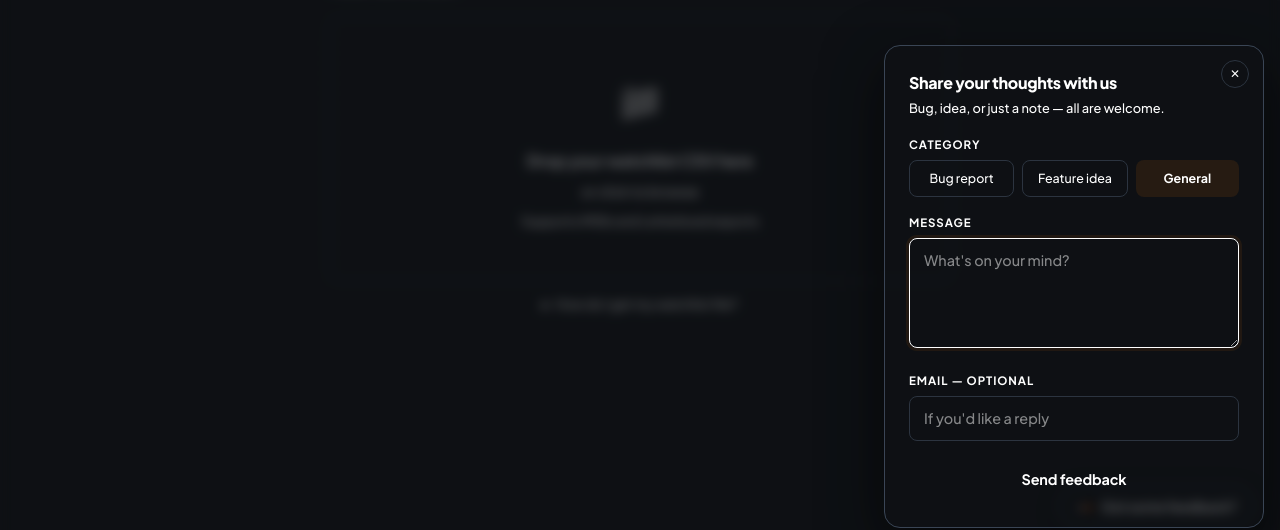
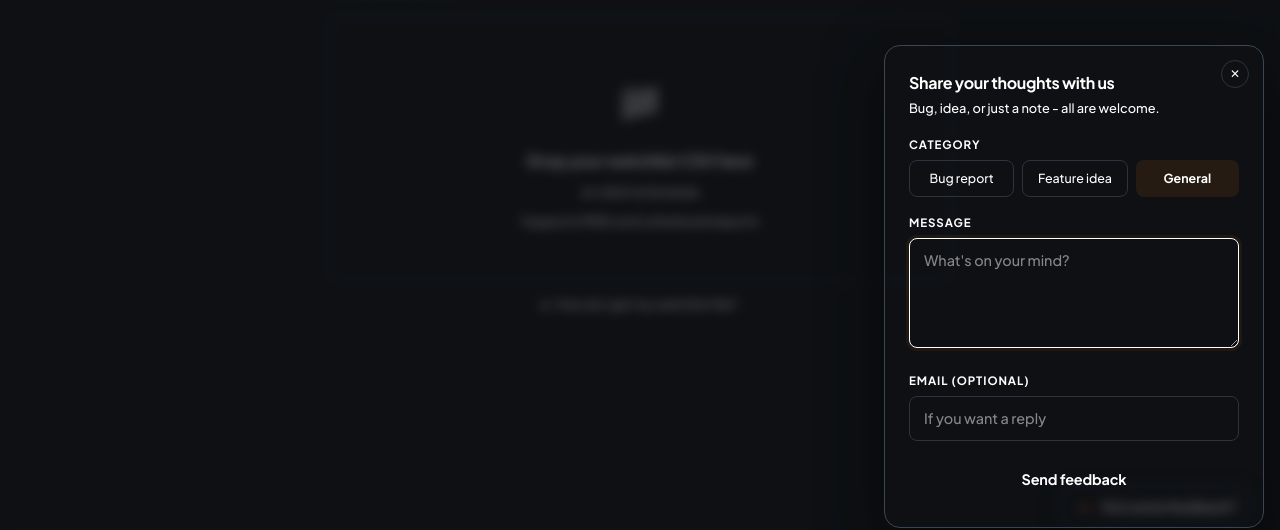
Before and after one commit to vladdyog/watchlist-app, a React (Vite) app: page / in a window 1280 px wide. Both pictures are taken after a click on the button "Got some feedback?". Shown: the part 192-722 px from the top of the page. Built offline with nearby package versions, Linux system fonts and the light colour scheme.

Commit message:
Move feedback button outside footer

```diff
--- a/src/components/FeedbackButton.tsx
+++ b/src/components/FeedbackButton.tsx
@@ -9,7 +9,7 @@ type Status = 'idle' | 'submitting' | 'success' | 'error';
 const CATEGORIES: Category[] = ['Bug report', 'Feature idea', 'General'];
 
 const COLOR_TRANSITION =
-  'background-color 0.15s ease, border-color 0.15s ease, color 0.15s ease, box-shadow 0.15s ease';
+  'background-color 0.15s ease, border-color 0.15s ease, color 0.15s ease, box-shadow 0.15s ease, opacity 0.15s ease';
 
 const inputBase: React.CSSProperties = {
   width: '100%',
@@ -346,8 +346,8 @@ const FeedbackButton: React.FC = () => {
                       <p
                         style={{
                           fontSize: '1rem',
-                          fontWeight: 800,
-                          color: 'var(--color-text)',
+                          fontWeight: 700,
+                          color: 'var(--color-accent)',
                           letterSpacing: '-0.02em',
                         }}
                       >
@@ -360,7 +360,7 @@ const FeedbackButton: React.FC = () => {
                           marginTop: '2px',
                         }}
                       >
-                        Bug, idea, or just a note — all are welcome.
+                        Bug, idea, or just a note - all are welcome.
                       </p>
                     </div>
 
@@ -413,10 +413,10 @@ const FeedbackButton: React.FC = () => {
 
                     {/* Email (optional) */}
                     <div>
-                      <Label>Email — optional</Label>
+                      <Label>Email (optional)</Label>
                       <FocusInput
                         type="email"
-                        placeholder="If you'd like a reply"
+                        placeholder="If you want a reply"
                         value={email}
                         onChange={(e) => setEmail(e.target.value)}
                         disabled={status === 'submitting'}
@@ -432,7 +432,7 @@ const FeedbackButton: React.FC = () => {
                           fontWeight: 500,
                         }}
                       >
-                        Something went wrong — please try again.
+                        Something went wrong - please try again.
                       </p>
                     )}
 
```
